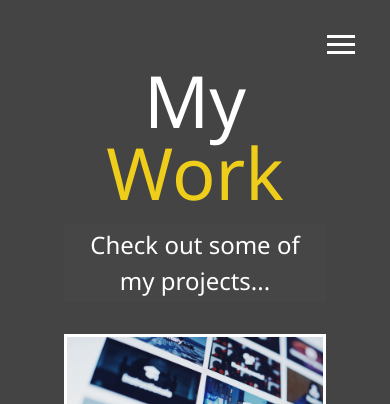
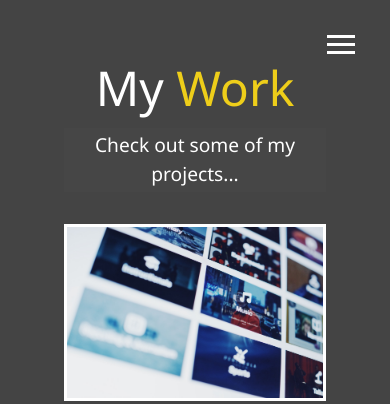
Before and after one commit to IamBia/portfolio, a website: page dist/work.html in a window 390 px wide. Shown: the top 404 px of the page. Drawn offline with nearby package versions, Linux system fonts and the light colour scheme; files that its build step writes are made by us from their sources.

Commit message:
Update _mobile.scss

```diff
--- a/scss/_mobile.scss
+++ b/scss/_mobile.scss
@@ -79,6 +79,22 @@
     margin-top: 10vh;
   }
 
+  main {
+    h1.lg-heading {
+      font-size: 3rem;
+    }
+
+    .sm-heading {
+      font-size: 1.2rem;
+    }
+  }
+
+  .menu-nav {
+    a.nav-link {
+      font-size: 20px;
+    }
+  }
+
   .projects {
     grid-template-columns: 1fr;
   }
```
